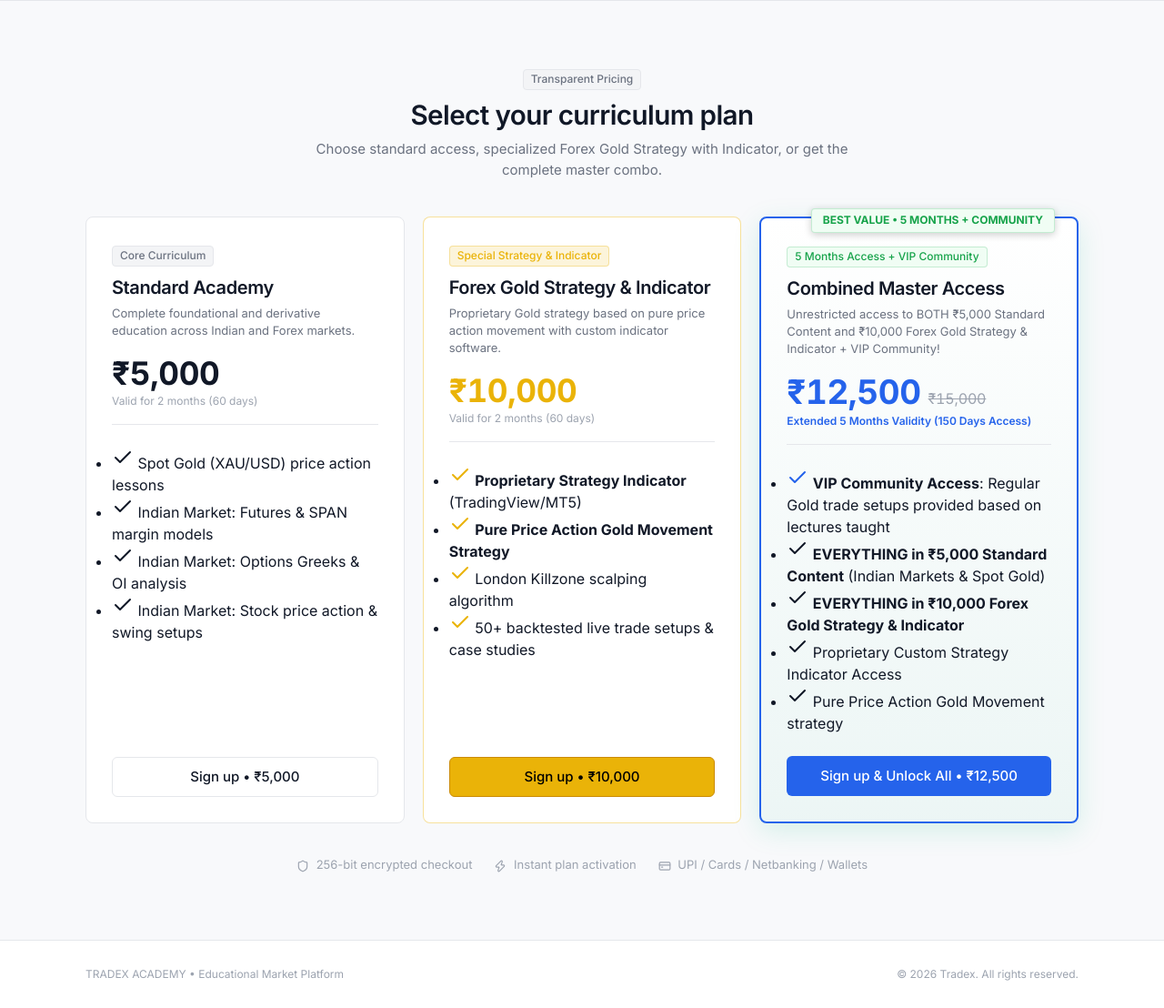
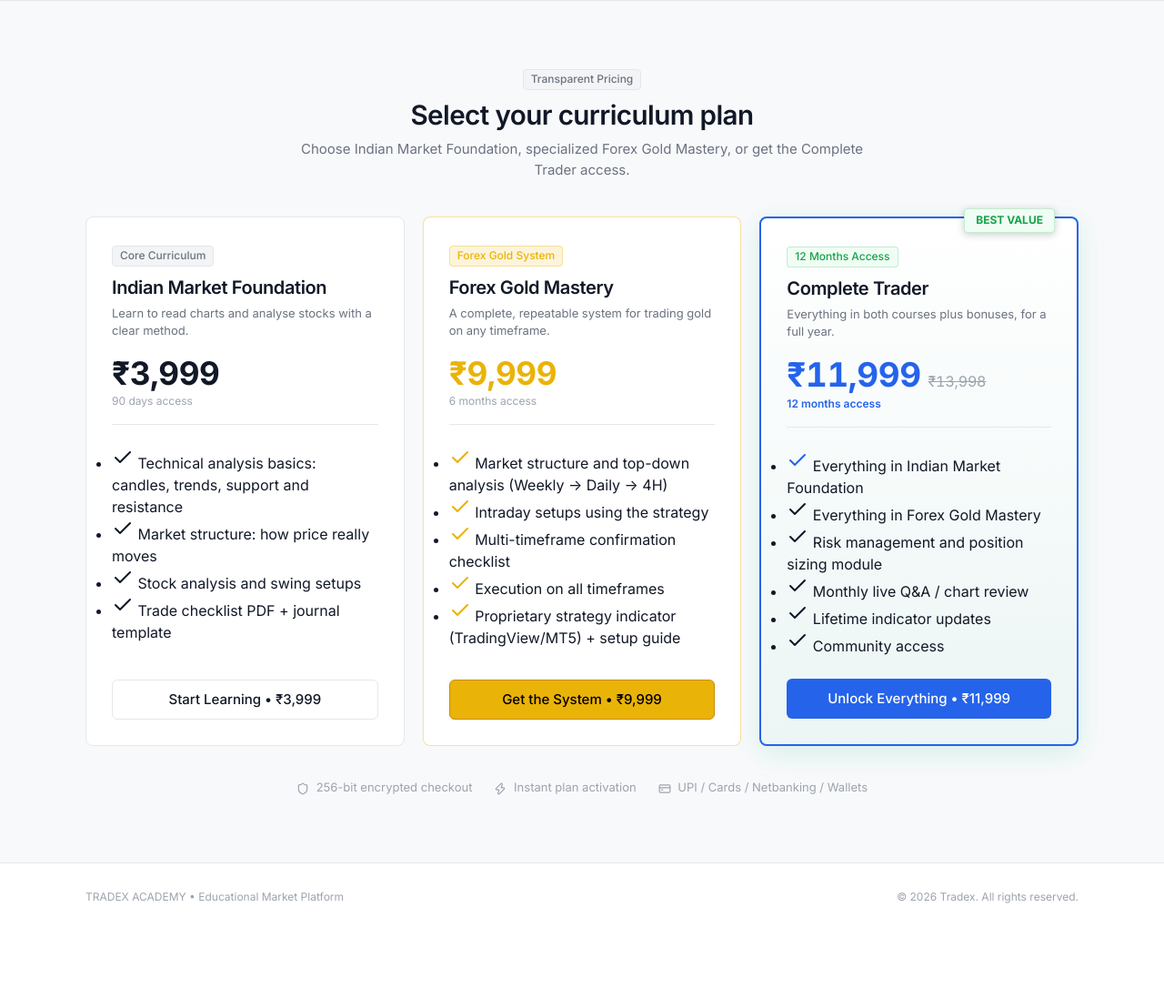
Before and after one commit to vishvam5379/Tradex_Academy, a Django app: page / in a window 1280 px wide. Shown: the part 1396-2504 px from the top of the page at 91% size. After the commit the page ends 2389 px from the top, so only its background shows below. Run offline with Django 5.2, Linux system fonts and the light colour scheme; data comes from the database, SQL or seed files in the repository.

Commit message:
Restructure pricing tiers and align course content with actual curriculum

```diff
--- a/courses/models.py
+++ b/courses/models.py
@@ -30,15 +30,15 @@ class Category(models.Model):
 class SubCategory(models.Model):
     """Sub-category leaf (e.g. Spot Gold under Forex; Futures, Options, Stock Trading under Indian Market)"""
     TIER_CHOICES = [
-        ('standard', 'Standard Academy (₹5,000)'),
-        ('gold_strategy', 'Gold Strategy + Indicator (₹10,000)'),
+        ('standard', 'Indian Market Foundation (₹3,999)'),
+        ('gold_strategy', 'Forex Gold Mastery (₹9,999)'),
     ]
 
     parent = models.ForeignKey(Category, on_delete=models.CASCADE, related_name='subcategories')
     name = models.CharField(max_length=100)
     slug = models.SlugField(max_length=120, blank=True)
     description = models.TextField(blank=True)
-    badge = models.CharField(max_length=50, blank=True, help_text='e.g., Special Indicator ₹10,000, F&O, Equity')
+    badge = models.CharField(max_length=50, blank=True, help_text='e.g., Special Indicator, Price Action, Equity')
     tier_required = models.CharField(max_length=50, choices=TIER_CHOICES, default='standard', help_text='Subscription tier required to unlock')
     order = models.PositiveIntegerField(default=0)
     created_at = models.DateTimeField(auto_now_add=True)
--- a/courses/views.py
+++ b/courses/views.py
@@ -10,7 +10,7 @@ from .models import Category, SubCategory, Video, WatchProgress, CommunityChanne
 
 
 def user_has_combo_access(user):
-    """Helper function to check if user has active ₹12,500 Combo Master subscription or staff privileges."""
+    """Helper function to check if user has active Complete Trader (₹11,999) subscription or staff privileges."""
     if not user or not user.is_authenticated:
         return False
     if user.is_staff or user.is_superuser:
@@ -84,10 +84,10 @@ def dashboard_home(request):
             status='ACTIVE',
             defaults={
                 'plan_type': 'combo',
-                'plan_name': 'Combined Master Access (Full Bundle)',
-                'amount_paid': 12500.00,
+                'plan_name': 'Complete Trader',
+                'amount_paid': 11999.00,
                 'start_date': now,
-                'end_date': now + timedelta(days=150)
+                'end_date': now + timedelta(days=365)
             }
         )
 
@@ -101,7 +101,7 @@ def dashboard_home(request):
     else:
         days_remaining = 0
 
-    # Community Access restriction: Only ₹12,500 Combo Master Users (or staff/superusers)
+    # Community Access restriction: Only ₹11,999 Complete Trader Users (or staff/superusers)
     has_combo_access = bool(
         request.user.is_staff or
         request.user.is_superuser or
@@ -315,10 +315,10 @@ def video_player(request, category_slug, subcategory_slug, video_id):
     # Server-side paywall verification: all videos strictly require matching subscription tier
     if not is_subscribed:
         plan_code = 'gold_strategy' if subcategory.tier_required == 'gold_strategy' else 'standard'
-        tier_label = "Forex Gold Strategy & Indicator (₹10,000)" if subcategory.tier_required == 'gold_strategy' else "Standard Trading Academy (₹5,000)"
+        tier_label = "Forex Gold Mastery (₹9,999)" if subcategory.tier_required == 'gold_strategy' else "Indian Market Foundation (₹3,999)"
         messages.warning(
             request,
-            f"'{video.title}' requires an active {tier_label} or Combined All-Access plan."
+            f"'{video.title}' requires an active {tier_label} or Complete Trader plan."
         )
         return redirect(f"/subscriptions/checkout/?plan={plan_code}&next={request.path}")
 
@@ -366,7 +366,7 @@ def mark_video_complete_api(request, video_id):
 def community_view(request):
     """
     Dedicated Telegram-style Community page.
-    Restricted strictly to users with active ₹12,500 Combo Master plan or staff/superusers.
+    Restricted strictly to users with active ₹11,999 Complete Trader plan or staff/superusers.
     """
     has_combo = user_has_combo_access(request.user)
     channels = CommunityChannel.objects.all().order_by('order')
@@ -389,7 +389,7 @@ def community_view(request):
 def api_get_community_messages(request, channel_slug):
     """Fetch messages for a specific community channel (AJAX API)."""
     if not user_has_combo_access(request.user):
-        return JsonResponse({'status': 'error', 'message': 'Community access is restricted to active ₹12,500 Combo Master members.'}, status=403)
+        return JsonResponse({'status': 'error', 'message': 'Community access is restricted to active Complete Trader members.'}, status=403)
 
     channel = get_object_or_404(CommunityChannel, slug=channel_slug)
     messages_qs = CommunityMessage.objects.filter(channel=channel).select_related('user', 'parent_reply', 'parent_reply__user').order_by('created_at')
@@ -428,7 +428,7 @@ def api_get_community_messages(request, channel_slug):
 def api_send_community_message(request, channel_slug):
     """Post a new message in a community channel."""
     if not user_has_combo_access(request.user):
-        return JsonResponse({'status': 'error', 'message': 'Community access is restricted to active ₹12,500 Combo Master members.'}, status=403)
+        return JsonResponse({'status': 'error', 'message': 'Community access is restricted to active Complete Trader members.'}, status=403)
 
     channel = get_object_or_404(CommunityChannel, slug=channel_slug)
 
--- a/subscriptions/context_processors.py
+++ b/subscriptions/context_processors.py
@@ -5,8 +5,8 @@ from .models import Subscription
 def subscription_context(request):
     """Context processor providing current user subscription status and pricing config."""
     context = {
-        'SUBSCRIPTION_PRICE': getattr(settings, 'SUBSCRIPTION_PRICE', 5000),
-        'SUBSCRIPTION_DURATION_DAYS': getattr(settings, 'SUBSCRIPTION_DURATION_DAYS', 60),
+        'SUBSCRIPTION_PRICE': getattr(settings, 'SUBSCRIPTION_PRICE', 3999),
+        'SUBSCRIPTION_DURATION_DAYS': getattr(settings, 'SUBSCRIPTION_DURATION_DAYS', 90),
         'RAZORPAY_KEY_ID': getattr(settings, 'RAZORPAY_KEY_ID', ''),
         'user_has_active_subscription': False,
         'active_subscription': None,
--- a/subscriptions/decorators.py
+++ b/subscriptions/decorators.py
@@ -19,7 +19,7 @@ def subscription_required(view_func):
         if not request.user.has_active_subscription:
             messages.warning(
                 request,
-                "🔒 This course content requires an active subscription. Unlock complete access for ₹5,000 / 2 months."
+                "🔒 This course content requires an active subscription. Unlock access starting at ₹3,999 / 90 days."
             )
             return redirect(f"{reverse('subscriptions:checkout')}?next={request.path}")
 
--- a/templates/courses/community.html
+++ b/templates/courses/community.html
@@ -30,7 +30,7 @@
           42 Active Traders Online
         </span>
         <span class="badge badge-gold" style="font-size: 0.75rem; font-weight: 700; background: rgba(245, 158, 11, 0.2); color: #fbbf24; border: 1px solid #f59e0b;">
-          ₹12,500 VIP Access
+          ₹11,999 VIP Access
         </span>
       </div>
     </div>
@@ -151,7 +151,7 @@
       </h2>
 
       <div style="font-size: 1.1rem; font-weight: 700; color: #fbbf24; margin-bottom: 16px;">
-        VIP Community is available only with Combo Master - ₹12,500
+        VIP Community is available only with Complete Trader - ₹11,999
       </div>
 
       <p style="font-size: 0.925rem; color: #cbd5e1; line-height: 1.6; margin-bottom: 28px;">
@@ -159,7 +159,7 @@
       </p>
 
       <a href="{% url 'subscriptions:checkout' %}?plan=combo" class="btn btn-primary btn-lg" style="background: linear-gradient(135deg, #f59e0b, #d97706); border: none; font-size: 1rem; padding: 14px 36px; font-weight: 700; border-radius: 8px; box-shadow: 0 4px 16px rgba(245, 158, 11, 0.3); color: #ffffff;">
-        [ Upgrade to Combo Master ] &rarr;
+        [ Upgrade to Complete Trader ] &rarr;
       </a>
     </div>
   </div>
--- a/templates/courses/landing.html
+++ b/templates/courses/landing.html
@@ -182,160 +182,167 @@
       <span class="badge badge-gray" style="margin-bottom: 8px;">Transparent Pricing</span>
       <h2 style="font-size: 1.85rem; color: var(--text-primary); margin-bottom: 8px;">Select your curriculum plan</h2>
       <p style="color: var(--text-secondary); font-size: 0.9375rem; max-width: 640px; margin: 0 auto;">
-        Choose standard access, specialized Forex Gold Strategy with Indicator, or get the complete master combo.
+        Choose Indian Market Foundation, specialized Forex Gold Mastery, or get the Complete Trader access.
       </p>
     </div>
 
     <!-- 3 Pricing Cards Grid -->
     <div style="display: grid; grid-template-columns: repeat(auto-fit, minmax(290px, 1fr)); gap: 20px; align-items: stretch; max-width: 1100px; margin: 0 auto;">
 
-      <!-- Tier 1: Standard Plan (₹5,000) -->
+      <!-- Tier 1: Indian Market Foundation (₹3,999) -->
       <div class="card" style="padding: 28px; display: flex; flex-direction: column; justify-content: space-between; position: relative; background-color: var(--bg-sidebar);">
         <div>
           <span class="badge badge-gray" style="margin-bottom: 10px;">Core Curriculum</span>
-          <h3 style="font-size: 1.25rem; color: var(--text-primary); margin-bottom: 6px;">Standard Academy</h3>
+          <h3 style="font-size: 1.25rem; color: var(--text-primary); margin-bottom: 6px;">Indian Market Foundation</h3>
           <p style="color: var(--text-secondary); font-size: 0.8125rem; line-height: 1.45; margin-bottom: 20px;">
-            Complete foundational and derivative education across Indian and Forex markets.
+            Learn to read charts and analyse stocks with a clear method.
           </p>
 
           <div style="margin-bottom: 24px; border-bottom: 1px solid var(--border-subtle); padding-bottom: 16px;">
-            <div class="num" style="font-size: 2.2rem; font-weight: 700; color: var(--text-primary); line-height: 1;">₹5,000</div>
-            <div style="font-size: 0.75rem; color: var(--text-muted); margin-top: 4px;">Valid for 2 months (60 days)</div>
+            <div class="num" style="font-size: 2.2rem; font-weight: 700; color: var(--text-primary); line-height: 1;">₹3,999</div>
+            <div style="font-size: 0.75rem; color: var(--text-muted); margin-top: 4px;">90 days access</div>
           </div>
 
           <ul class="features-list" style="margin-bottom: 24px;">
             <li class="feature-item">
               <i data-lucide="check" class="feature-check-icon"></i>
-              <span>Spot Gold (XAU/USD) price action lessons</span>
+              <span>Technical analysis basics: candles, trends, support and resistance</span>
             </li>
             <li class="feature-item">
               <i data-lucide="check" class="feature-check-icon"></i>
-              <span>Indian Market: Futures & SPAN margin models</span>
+              <span>Market structure: how price really moves</span>
             </li>
             <li class="feature-item">
               <i data-lucide="check" class="feature-check-icon"></i>
-              <span>Indian Market: Options Greeks & OI analysis</span>
+              <span>Stock analysis and swing setups</span>
             </li>
             <li class="feature-item">
               <i data-lucide="check" class="feature-check-icon"></i>
-              <span>Indian Market: Stock price action & swing setups</span>
+              <span>Trade checklist PDF + journal template</span>
             </li>
           </ul>
         </div>
 
         {% if user.is_authenticated %}
         <a href="{% url 'subscriptions:checkout' %}?plan=standard" class="btn btn-secondary btn-block btn-lg" id="planStandardBtn">
-          Subscribe &bull; ₹5,000
+          Start Learning • ₹3,999
         </a>
         {% else %}
         <a href="{% url 'accounts:signup' %}?plan=standard" class="btn btn-secondary btn-block btn-lg">
-          Sign up &bull; ₹5,000
+          Start Learning • ₹3,999
         </a>
         {% endif %}
       </div>
 
-      <!-- Tier 2: Special Forex Gold Strategy + Indicator (₹10,000) -->
+      <!-- Tier 2: Forex Gold Mastery (₹9,999) -->
       <div class="card" style="padding: 28px; display: flex; flex-direction: column; justify-content: space-between; position: relative; background-color: var(--bg-sidebar); border-color: rgba(234, 179, 8, 0.4);">
         <div>
           <span class="badge" style="background-color: rgba(234, 179, 8, 0.15); color: #eab308; border: 1px solid rgba(234, 179, 8, 0.3); margin-bottom: 10px;">
-            Special Strategy & Indicator
+            Forex Gold System
           </span>
-          <h3 style="font-size: 1.25rem; color: var(--text-primary); margin-bottom: 6px;">Forex Gold Strategy & Indicator</h3>
+          <h3 style="font-size: 1.25rem; color: var(--text-primary); margin-bottom: 6px;">Forex Gold Mastery</h3>
           <p style="color: var(--text-secondary); font-size: 0.8125rem; line-height: 1.45; margin-bottom: 20px;">
-            Proprietary Gold strategy based on pure price action movement with custom indicator software.
+            A complete, repeatable system for trading gold on any timeframe.
           </p>
 
           <div style="margin-bottom: 24px; border-bottom: 1px solid var(--border-subtle); padding-bottom: 16px;">
-            <div class="num" style="font-size: 2.2rem; font-weight: 700; color: #eab308; line-height: 1;">₹10,000</div>
-            <div style="font-size: 0.75rem; color: var(--text-muted); margin-top: 4px;">Valid for 2 months (60 days)</div>
+            <div class="num" style="font-size: 2.2rem; font-weight: 700; color: #eab308; line-height: 1;">₹9,999</div>
+            <div style="font-size: 0.75rem; color: var(--text-muted); margin-top: 4px;">6 months access</div>
           </div>
 
           <ul class="features-list" style="margin-bottom: 24px;">
             <li class="feature-item">
               <i data-lucide="check" class="feature-check-icon" style="color: #eab308;"></i>
-              <span><strong>Proprietary Strategy Indicator</strong> (TradingView/MT5)</span>
+              <span>Market structure and top-down analysis (Weekly &rarr; Daily &rarr; 4H)</span>
             </li>
             <li class="feature-item">
               <i data-lucide="check" class="feature-check-icon" style="color: #eab308;"></i>
-              <span><strong>Pure Price Action Gold Movement Strategy</strong></span>
+              <span>Intraday setups using the strategy</span>
             </li>
             <li class="feature-item">
               <i data-lucide="check" class="feature-check-icon" style="color: #eab308;"></i>
-              <span>London Killzone scalping algorithm</span>
+              <span>Multi-timeframe confirmation checklist</span>
             </li>
             <li class="feature-item">
               <i data-lucide="check" class="feature-check-icon" style="color: #eab308;"></i>
-              <span>50+ backtested live trade setups & case studies</span>
+              <span>Execution on all timeframes</span>
+            </li>
+            <li class="feature-item">
+              <i data-lucide="check" class="feature-check-icon" style="color: #eab308;"></i>
+              <span>Proprietary strategy indicator (TradingView/MT5) + setup guide</span>
             </li>
           </ul>
         </div>
 
         {% if user.is_authenticated %}
         <a href="{% url 'subscriptions:checkout' %}?plan=gold_strategy" class="btn btn-primary btn-block btn-lg" style="background-color: #eab308; border-color: #ca8a04; color: #000;" id="planGoldBtn">
-          Subscribe &bull; ₹10,000
+          Get the System • ₹9,999
         </a>
         {% else %}
         <a href="{% url 'accounts:signup' %}?plan=gold_strategy" class="btn btn-primary btn-block btn-lg" style="background-color: #eab308; border-color: #ca8a04; color: #000;">
-          Sign up &bull; ₹10,000
+          Get the System • ₹9,999
         </a>
         {% endif %}
       </div>
 
-      <!-- Tier 3: Combined Master Access (₹12,500 - 5 Months + VIP Community) -->
+      <!-- Tier 3: Complete Trader (₹11,999 - Best Value) -->
       <div class="card" style="padding: 28px; display: flex; flex-direction: column; justify-content: space-between; position: relative; background: linear-gradient(180deg, var(--bg-sidebar) 0%, rgba(16, 185, 129, 0.05) 100%); border: 2px solid var(--accent-primary); box-shadow: 0 8px 30px rgba(16, 185, 129, 0.15);">
         <div style="position: absolute; top: -12px; right: 24px;">
           <span class="badge badge-green" style="font-size: 0.75rem; font-weight: 700; padding: 4px 12px; box-shadow: 0 2px 8px rgba(0,0,0,0.2);">
-            BEST VALUE &bull; 5 MONTHS + COMMUNITY
+            BEST VALUE
           </span>
         </div>
 
         <div>
-          <span class="badge badge-green" style="margin-bottom: 10px;">5 Months Access + VIP Community</span>
-          <h3 style="font-size: 1.25rem; color: var(--text-primary); margin-bottom: 6px;">Combined Master Access</h3>
+          <span class="badge badge-green" style="margin-bottom: 10px;">12 Months Access</span>
+          <h3 style="font-size: 1.25rem; color: var(--text-primary); margin-bottom: 6px;">Complete Trader</h3>
           <p style="color: var(--text-secondary); font-size: 0.8125rem; line-height: 1.45; margin-bottom: 20px;">
-            Unrestricted access to BOTH ₹5,000 Standard Content and ₹10,000 Forex Gold Strategy & Indicator + VIP Community!
+            Everything in both courses plus bonuses, for a full year.
           </p>
 
           <div style="margin-bottom: 24px; border-bottom: 1px solid var(--border-subtle); padding-bottom: 16px;">
             <div style="display: flex; align-items: baseline; gap: 8px;">
-              <div class="num" style="font-size: 2.3rem; font-weight: 700; color: var(--accent-primary); line-height: 1;">₹12,500</div>
-              <div class="num" style="font-size: 1rem; color: var(--text-muted); text-decoration: line-through;">₹15,000</div>
+              <div class="num" style="font-size: 2.3rem; font-weight: 700; color: var(--accent-primary); line-height: 1;">₹11,999</div>
+              <div class="num" style="font-size: 1rem; color: var(--text-muted); text-decoration: line-through;">₹13,998</div>
             </div>
-            <div style="font-size: 0.75rem; color: var(--accent-primary); font-weight: 600; margin-top: 4px;">Extended 5 Months Validity (150 Days Access)</div>
+            <div style="font-size: 0.75rem; color: var(--accent-primary); font-weight: 600; margin-top: 4px;">12 months access</div>
           </div>
 
           <ul class="features-list" style="margin-bottom: 24px;">
             <li class="feature-item">
               <i data-lucide="check" class="feature-check-icon" style="color: var(--accent-primary);"></i>
-              <span><strong>VIP Community Access</strong>: Regular Gold trade setups provided based on lectures taught</span>
+              <span>Everything in Indian Market Foundation</span>
             </li>
             <li class="feature-item">
               <i data-lucide="check" class="feature-check-icon"></i>
-              <span><strong>EVERYTHING in ₹5,000 Standard Content</strong> (Indian Markets & Spot Gold)</span>
+              <span>Everything in Forex Gold Mastery</span>
             </li>
             <li class="feature-item">
               <i data-lucide="check" class="feature-check-icon"></i>
-              <span><strong>EVERYTHING in ₹10,000 Forex Gold Strategy & Indicator</strong></span>
+              <span>Risk management and position sizing module</span>
             </li>
             <li class="feature-item">
               <i data-lucide="check" class="feature-check-icon"></i>
-              <span>Proprietary Custom Strategy Indicator Access</span>
+              <span>Monthly live Q&A / chart review</span>
             </li>
             <li class="feature-item">
               <i data-lucide="check" class="feature-check-icon"></i>
-              <span>Pure Price Action Gold Movement strategy</span>
+              <span>Lifetime indicator updates</span>
+            </li>
+            <li class="feature-item">
+              <i data-lucide="check" class="feature-check-icon"></i>
+              <span>Community access</span>
             </li>
           </ul>
         </div>
 
-
         {% if user.is_authenticated %}
         <a href="{% url 'subscriptions:checkout' %}?plan=combo" class="btn btn-primary btn-block btn-lg" id="planComboBtn">
-          Unlock All Access &bull; ₹12,500
+          Unlock Everything • ₹11,999
         </a>
         {% else %}
         <a href="{% url 'accounts:signup' %}?plan=combo" class="btn btn-primary btn-block btn-lg">
-          Sign up & Unlock All &bull; ₹12,500
+          Unlock Everything • ₹11,999
         </a>
         {% endif %}
       </div>
--- a/templates/dashboard_base.html
+++ b/templates/dashboard_base.html
@@ -125,7 +125,7 @@
         <h5>Free tier</h5>
         <p>Unlock all Forex and Indian Market video lessons.</p>
         <a href="{% url 'subscriptions:checkout' %}" class="btn btn-primary btn-sm btn-block" id="sidebarSubscribeBtn" style="font-size: 0.75rem;">
-          Subscribe &bull; ₹5,000
+          Subscribe &bull; ₹3,999
         </a>
       </div>
       {% endif %}
@@ -156,7 +156,7 @@
           Not subscribed
         </a>
         <a href="{% url 'subscriptions:checkout' %}" class="btn btn-primary btn-sm">
-          Subscribe (₹5,000)
+          Subscribe (₹3,999)
         </a>
         {% endif %}
 
--- a/templates/subscriptions/failure.html
+++ b/templates/subscriptions/failure.html
@@ -20,7 +20,7 @@
 
       <div style="display: flex; flex-direction: column; gap: 8px;">
         <a href="{% url 'subscriptions:checkout' %}" class="btn btn-primary btn-block">
-          Retry subscription (₹5,000)
+          Retry subscription (₹3,999)
         </a>
         <a href="{% url 'courses:dashboard' %}" class="btn btn-secondary btn-block">
           Return to dashboard
--- a/templates/subscriptions/success.html
+++ b/templates/subscriptions/success.html
@@ -22,11 +22,11 @@
       <div style="background-color: var(--bg-sidebar); border: 1px solid var(--border-subtle); border-radius: var(--radius-xs); padding: 14px; margin-bottom: 24px; font-size: 0.8125rem;">
         <div style="display: flex; justify-content: space-between; margin-bottom: 8px;">
           <span style="color: var(--text-muted);">Plan:</span>
-          <span style="color: var(--text-primary); font-weight: 500;">{{ subscription.plan_name|default:"All-Access 2-Month Plan" }}</span>
+          <span style="color: var(--text-primary); font-weight: 500;">{{ subscription.plan_name|default:"Indian Market Foundation" }}</span>
         </div>
         <div style="display: flex; justify-content: space-between; margin-bottom: 8px;">
           <span style="color: var(--text-muted);">Amount paid:</span>
-          <span class="num" style="color: var(--accent-primary); font-weight: 600;">₹{{ subscription.amount_paid|default:"5000.00" }}</span>
+          <span class="num" style="color: var(--accent-primary); font-weight: 600;">₹{{ subscription.amount_paid|default:"3999.00" }}</span>
         </div>
         <div style="display: flex; justify-content: space-between; margin-bottom: 8px;">
           <span style="color: var(--text-muted);">Validity:</span>
```
Also changed, not shown: academy_core/settings.py (+16 -16 lines), courses/management/commands/seed_courses.py (+17 -17 lines), subscriptions/models.py (+7 -7 lines), subscriptions/tests.py (+8 -7 lines), subscriptions/views.py (+7 -7 lines), templates/courses/category_videos.html (+10 -10 lines), templates/courses/dashboard.html (+11 -11 lines), templates/subscriptions/checkout.html (+35 -27 lines), 1 other file.
